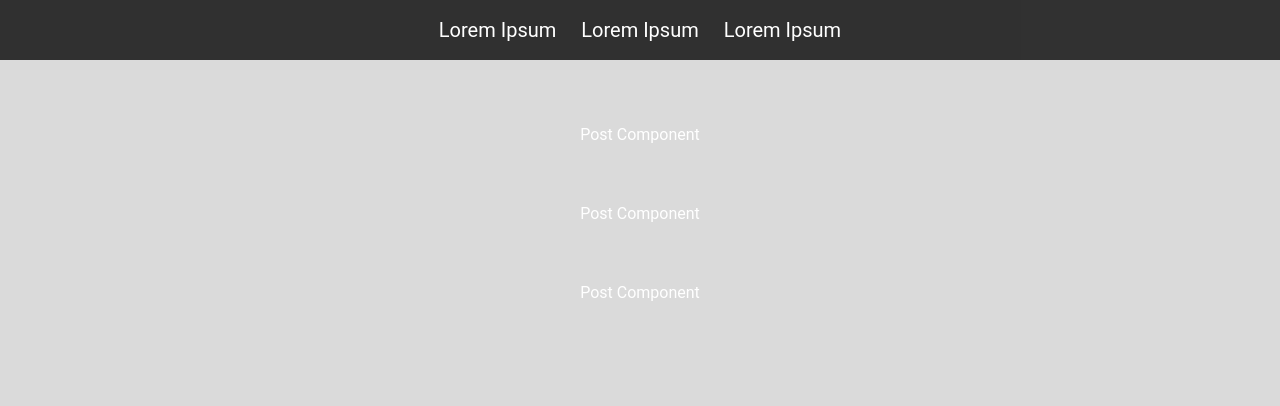
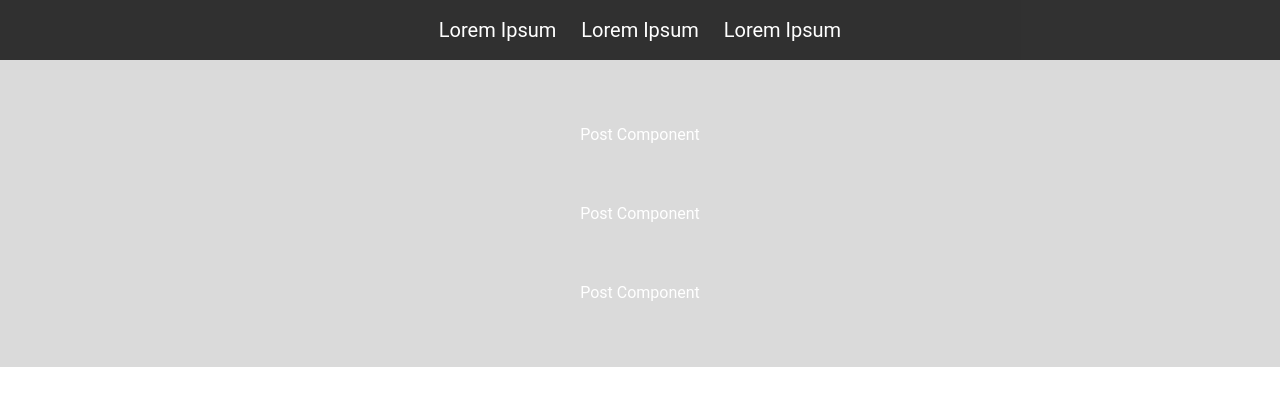
Before and after one commit to Ignas-Vaitkus/kickertech-task, a React (Create React App) app: page / in a window 1280 px wide. Shown: the top 406 px of the page. Built offline with nearby package versions, Linux system fonts and the light colour scheme.

Commit message:
Fixed layering order of elements

```diff
--- a/src/App.css
+++ b/src/App.css
@@ -1,8 +1,6 @@
 .App {
-  min-height: 100vh;
   text-align: center;
   color: #ffffff;
-  background-color: #dadada;
 }
 
 header {
@@ -13,10 +11,13 @@ header {
 main {
   position: absolute;
   top: 60px;
+  z-index: -1;
+
   width: 100%;
   box-sizing: border-box;
 
   padding: 65px 70px;
+  background-color: #dadada;
 
   display: flex;
   flex-direction: column;
```
